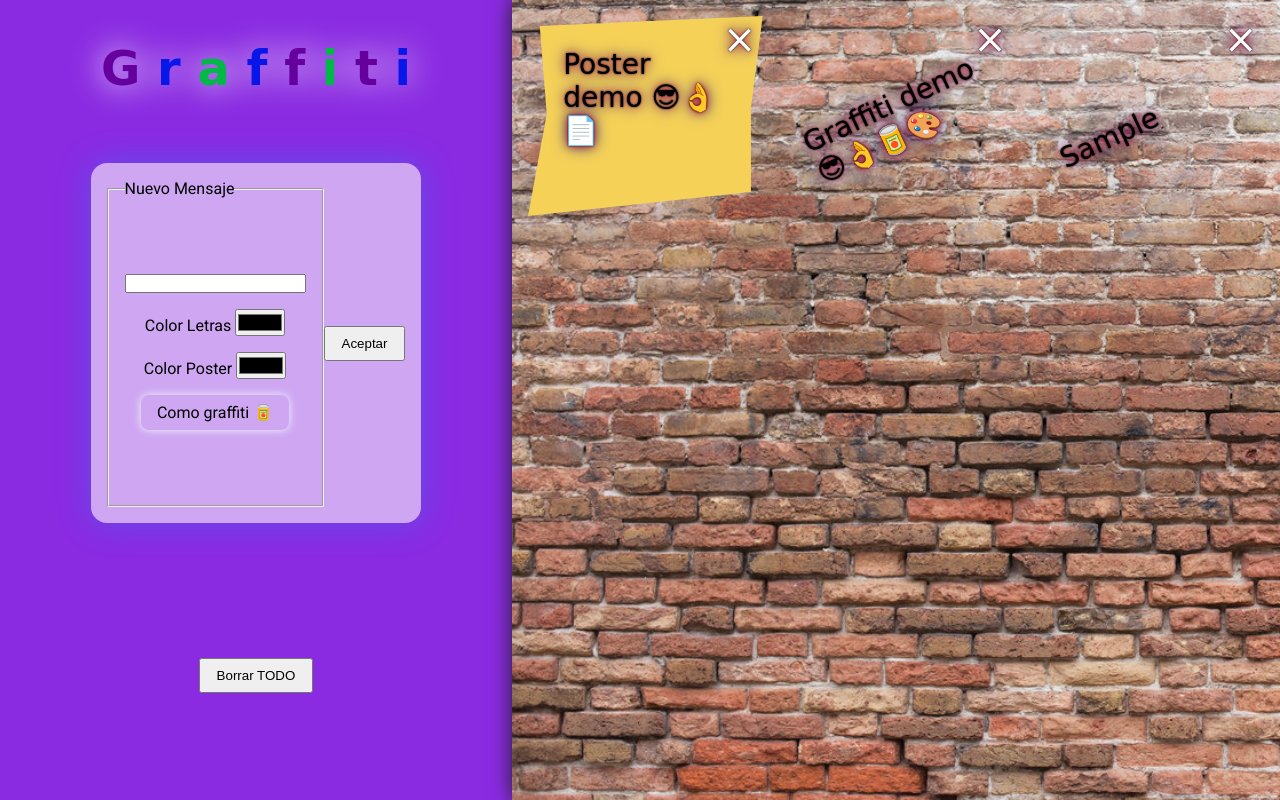
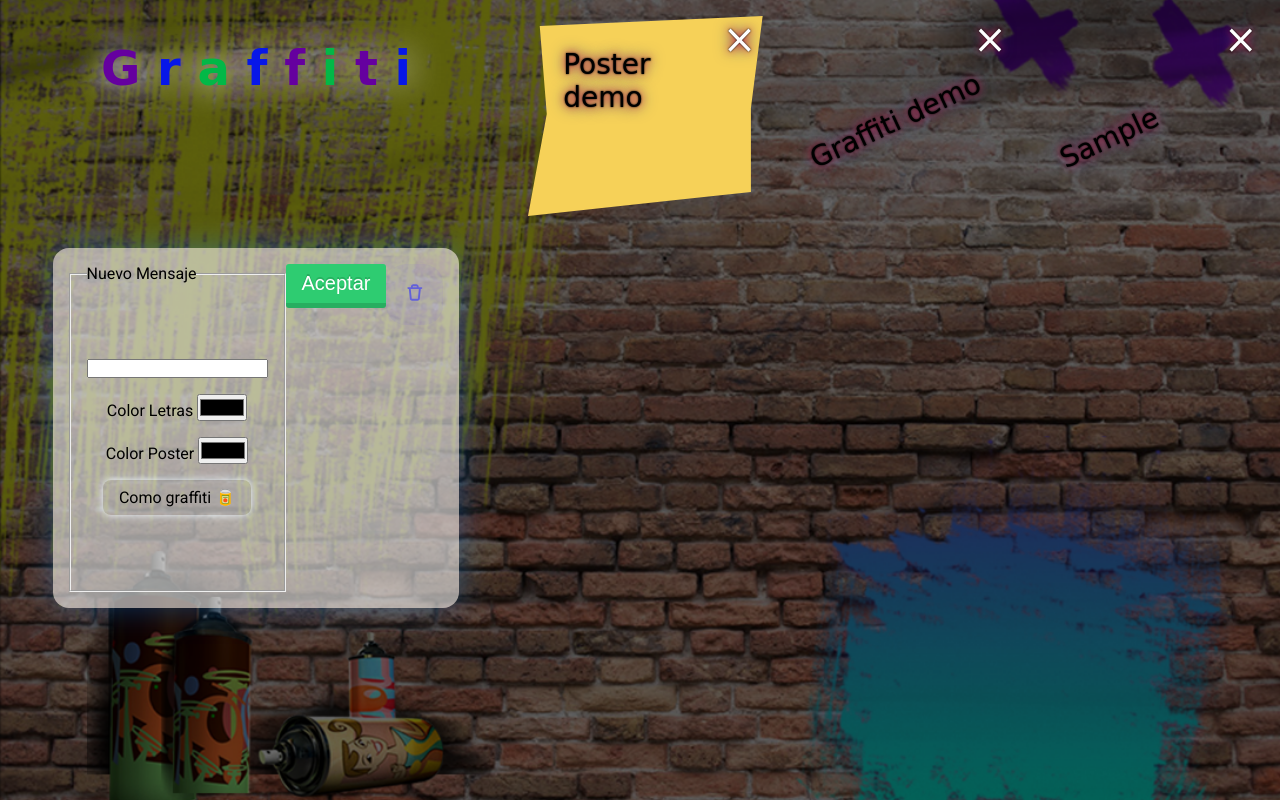
Before and after one commit to EzequielPriotto/Graffiti-Wall, a plain HTML site: page index.html in a window 1280 px wide. Both pictures are taken after typing "Sample" into the empty fields and a click on the button "Aceptar". Drawn offline with Linux system fonts and the light colour scheme; a web font is replaced by a local one.

Commit message:
new styles

```diff
--- a/index.html
+++ b/index.html
@@ -1,5 +1,6 @@
 <!DOCTYPE html>
 <html lang="en">
+
 <head>
   <meta charset="UTF-8" />
   <meta http-equiv="X-UA-Compatible" content="IE=edge" />
@@ -7,12 +8,11 @@
   <link rel="shortcut icon" href="favicon.ico" type="image/x-icon">
   <title>eventos del DOM</title>
   <link rel="preconnect" href="https://fonts.gstatic.com" />
-    <link
-      href="https://fonts.googleapis.com/css2?family=Roboto&family=Sedgwick+Ave+Display&display=swap"
-      rel="stylesheet"
-    />
+  <link href="https://fonts.googleapis.com/css2?family=Roboto&family=Sedgwick+Ave+Display&display=swap"
+    rel="stylesheet" />
   <link rel="stylesheet" href="./styles/main.css">
 </head>
+
 <body>
   <div id="wrapper">
     <div id="alta-graffiti">
@@ -39,29 +39,40 @@
             Color Letras
             <input type="color" name="textBtn" id="colorBtn" required>
           </label>
-            <label>
+          <label class="btn-dinamico">
             Color Poster
             <input type="color" name="textBtn" id="colorBtnBack" required>
           </label>
-            <input type="checkbox" name="seleccionInput" id="is-poster" >
+          <input type="checkbox" name="seleccionInput" id="is-poster">
           <label for="is-poster">Como </label>
         </fieldset>
+        <div>
           <button type="submit">Aceptar</button>
+          <span type="button" id="deleteAll" onclick="deleteAll()" class="tooltip">
+            <svg xmlns="http://www.w3.org/2000/svg" fill="none" viewBox="0 0 20 20" height="25" width="25">
+              <path fill="#6361D9"
+                d="M8.78842 5.03866C8.86656 4.96052 8.97254 4.91663 9.08305 4.91663H11.4164C11.5269 4.91663 11.6329 4.96052 11.711 5.03866C11.7892 5.11681 11.833 5.22279 11.833 5.33329V5.74939H8.66638V5.33329C8.66638 5.22279 8.71028 5.11681 8.78842 5.03866ZM7.16638 5.74939V5.33329C7.16638 4.82496 7.36832 4.33745 7.72776 3.978C8.08721 3.61856 8.57472 3.41663 9.08305 3.41663H11.4164C11.9247 3.41663 12.4122 3.61856 12.7717 3.978C13.1311 4.33745 13.333 4.82496 13.333 5.33329V5.74939H15.5C15.9142 5.74939 16.25 6.08518 16.25 6.49939C16.25 6.9136 15.9142 7.24939 15.5 7.24939H15.0105L14.2492 14.7095C14.2382 15.2023 14.0377 15.6726 13.6883 16.0219C13.3289 16.3814 12.8414 16.5833 12.333 16.5833H8.16638C7.65805 16.5833 7.17054 16.3814 6.81109 16.0219C6.46176 15.6726 6.2612 15.2023 6.25019 14.7095L5.48896 7.24939H5C4.58579 7.24939 4.25 6.9136 4.25 6.49939C4.25 6.08518 4.58579 5.74939 5 5.74939H6.16667H7.16638ZM7.91638 7.24996H12.583H13.5026L12.7536 14.5905C12.751 14.6158 12.7497 14.6412 12.7497 14.6666C12.7497 14.7771 12.7058 14.8831 12.6277 14.9613C12.5495 15.0394 12.4436 15.0833 12.333 15.0833H8.16638C8.05588 15.0833 7.94989 15.0394 7.87175 14.9613C7.79361 14.8831 7.74972 14.7771 7.74972 14.6666C7.74972 14.6412 7.74842 14.6158 7.74584 14.5905L6.99681 7.24996H7.91638Z"
+                clip-rule="evenodd" fill-rule="evenodd"></path>
+            </svg>
+            <span class="tooltiptext">Borrar Todo</span>
+          </span>
+        </div>
       </form>
-        <button type="submit" id="deleteAll" onclick="deleteAll()">Borrar TODO</button>
+
+      <!-- <button type="submit" id="deleteAll" onclick="deleteAll()">Borrar TODO</button> -->
     </div>
 
     <div id="wall">
       <div class="mensaje poster">
         <span class="close">&times;</span>
         <p>
-            Poster demo 😎👌📄
+          Poster demo
         </p>
       </div>
       <div class="mensaje graffiti">
         <span class="close">&times;</span>
         <p>
-            Graffiti demo 😎👌🥫🎨
+          Graffiti demo
         </p>
       </div>
     </div>
@@ -71,4 +82,5 @@
 
   <script src="./scripts/main.js"></script>
 </body>
+
 </html>
--- a/scripts/main.js
+++ b/scripts/main.js
@@ -83,6 +83,7 @@
 
 const formulario = document.querySelector('form');
 const divGrafiti = document.querySelector('#wall');
+const btnTipoImpresion = document.getElementById('is-poster')
 
 
 const deleteAll = () => divGrafiti.innerHTML = "";
@@ -96,13 +97,12 @@ formulario.addEventListener('submit', (event)=>{
 
 function generarDiv(){
     let tarjeta = document.createElement('div');
-    let claseImpresion = document.getElementById('is-poster')
     tarjeta.classList.add(`mensaje`);
-    claseImpresion.checked ? tarjeta.classList.add(`poster`) : tarjeta.classList.add(`graffiti`)
+    btnTipoImpresion.checked ? tarjeta.classList.add(`poster`) : tarjeta.classList.add(`graffiti`)
 
 
     let colorback = document.getElementById('colorBtnBack')
-    claseImpresion.checked ? tarjeta.style.backgroundColor = `${colorback.value}` : ""
+    btnTipoImpresion.checked ? tarjeta.style.backgroundColor = `${colorback.value}` : ""
 
     let texto = document.getElementById('textBtn')
 
--- a/styles/main.css
+++ b/styles/main.css
@@ -15,7 +15,9 @@
   align-items: center;
   flex-wrap: wrap;
   justify-content: space-between;
-  background-color: blueviolet;
+
+
+
 }
 h1 {
   font-family: "Sedgwick Ave Display", cursive;
@@ -26,7 +28,7 @@ h1 {
 #wall {
   height: 100%;
   width: 100%;
-  background: url("../img/brickwall.jpg");
+  /* background: url("../img/brickwall.png"); */
   /* background: url("../img/brickwall2.jpg"); */
   background-size: cover;
   display: grid;
@@ -35,9 +37,16 @@ h1 {
   grid-template-columns: repeat(auto-fill, minmax(min(12rem, 100%), 1fr));
   grid-auto-rows: 200px;
   overflow: auto;
-  box-shadow: 0px 0px 20px rgb(32, 32, 32);
+  /* box-shadow: 0px 0px 20px rgb(32, 32, 32); */
 }
-
+body{
+  background: url("../img/brickwall2.png");
+  background-repeat: repeat-y;
+  background-position: center;
+  background-size: cover;
+  height: 100%;
+  width: 100%;
+}
 .mensaje {
   position: relative;
   padding: 2rem 1.5rem 1.5rem 1.5rem;
@@ -78,6 +87,9 @@ h1 {
   transition: transform 0.4s;
   z-index: 9;
 }
+
+
+
 
 #alta-graffiti {
   width: 100%;
@@ -146,6 +158,96 @@ h1 {
   content: ' poster 📄';
 }
 
+/* From cssbuttons.io by @barisdogansutcu */
+form button {
+  position: relative;
+  padding: 10px 40px;
+  margin: 0px 10px 10px 0px;
+  float: left;
+  border-radius: 3px;
+  font-size: 20px;
+  color: #FFF;
+  text-decoration: none;
+  background-color: #2ecc71;
+  border: none;
+  border-bottom: 5px solid #27ae60;
+  text-shadow: 0px -2px #27ae60;
+  -webkit-transition: all 0.1s;
+  transition: all 0.1s;
+ }
+
+ form button:hover, form button:active {
+  -webkit-transform: translate(0px,5px);
+  -ms-transform: translate(0px,5px);
+  transform: translate(0px,5px);
+  border-bottom: 1px solid #2ecc71;
+ }
+
+
+ form span {
+  display: flex;
+  flex-direction: column;
+  justify-content: center;
+  align-items: center;
+  padding: 1em;
+  border: 0px solid transparent;
+  background-color: rgba(100,77,237,0.08);
+  border-radius: 1.25em;
+  transition: all 0.2s linear;
+ }
+
+ form span:hover {
+  box-shadow: 3.4px 2.5px 4.9px rgba(0, 0, 0, 0.025),
+   8.6px 6.3px 12.4px rgba(0, 0, 0, 0.035),
+   17.5px 12.8px 25.3px rgba(0, 0, 0, 0.045),
+   36.1px 26.3px 52.2px rgba(0, 0, 0, 0.055),
+   99px 72px 143px rgba(0, 0, 0, 0.08);
+ }
+
+
+ .tooltip {
+  position: relative;
+  display: inline-block;
+ }
+
+ .tooltip .tooltiptext {
+  visibility: hidden;
+  width: 4em;
+  background-color: rgba(0, 0, 0, 0.253);
+  color: #fff;
+  text-align: center;
+  border-radius: 6px;
+  padding: 5px 0;
+  position: absolute;
+  z-index: 1;
+  top: 25%;
+  left: 110%;
+ }
+
+ .tooltip .tooltiptext::after {
+  content: "";
+  position: absolute;
+  top: 50%;
+  right: 100%;
+  margin-top: -5px;
+  border-width: 5px;
+  border-style: solid;
+  border-color: transparent rgba(0, 0, 0, 0.253) transparent transparent;
+ }
+
+ .tooltip:hover .tooltiptext {
+  visibility: visible;
+ }
+
+
+
+
+
+
+
+
+
+
 
 
 /* MEDIA QUERIES */
@@ -158,6 +260,13 @@ h1 {
   }
 }
 @media (min-width: 992px) {
+  body{
+    background: url("../img/brickwall.png");
+    background-repeat: no-repeat;
+    background-position: center;
+    background-size: cover;
+
+  }
   #wall {
     width: 60%;
   }
```
Also changed, not shown: img/brickwall.png (added), 1 other file. Lines whose indentation alone changed are shown as unchanged.
